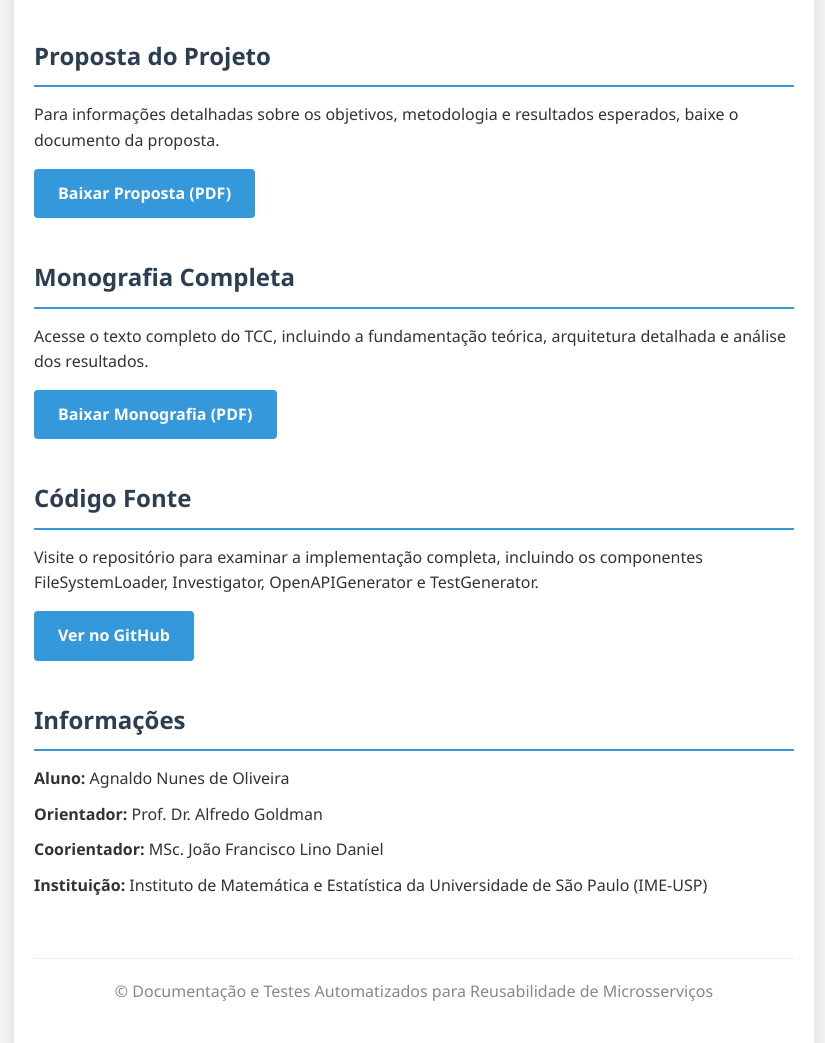
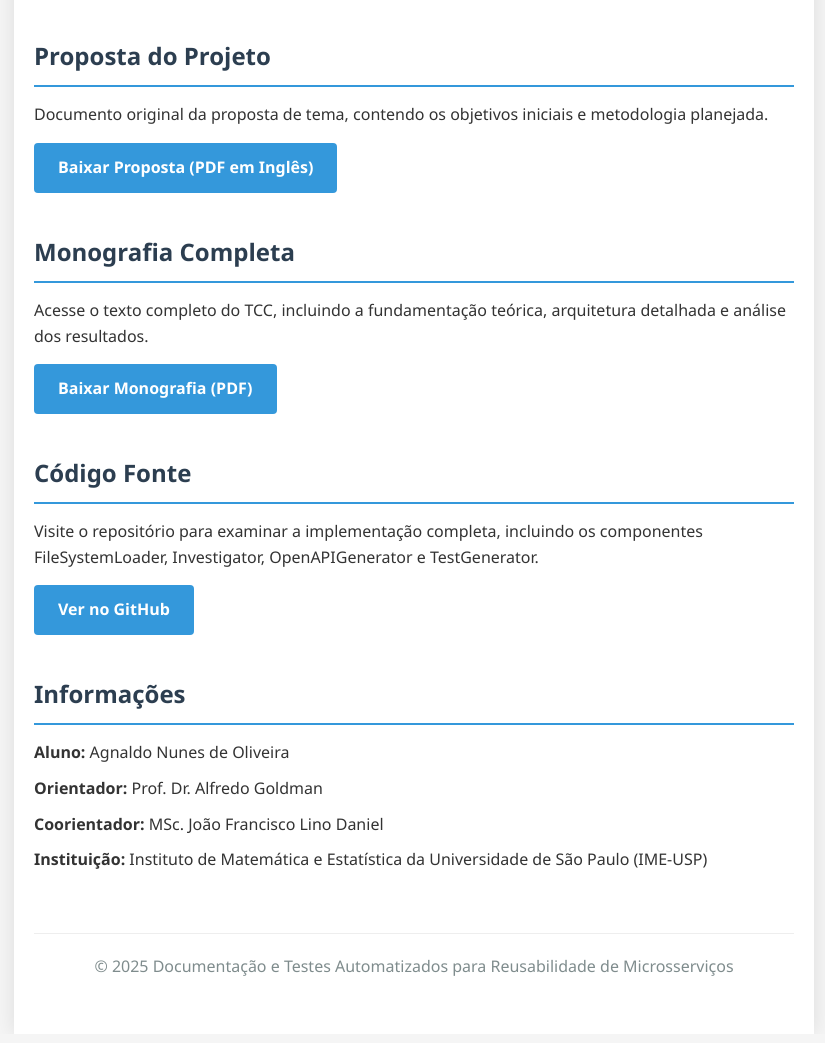
Before and after one commit to AgnaldoNunes/TCC, a plain HTML site: page index.html in a window 1280 px wide. Shown: the part 534-1577 px from the top of the page, without its empty margins (226-1051 px from the left). Drawn offline with Linux system fonts and the light colour scheme.

Commit message:
Revise project proposal and footer details
Updated project proposal description and corrected footer year span.

```diff
--- a/index.html
+++ b/index.html
@@ -22,8 +22,8 @@
 
             <section class="download">
                 <h2>Proposta do Projeto</h2>
-                <p>Para informações detalhadas sobre os objetivos, metodologia e resultados esperados, baixe o documento da proposta.</p>
-                <a href="Proposal.pdf" class="download-btn" download>Baixar Proposta (PDF)</a>
+                <p>Documento original da proposta de tema, contendo os objetivos iniciais e metodologia planejada.</p>
+                <a href="Proposal.pdf" class="download-btn" download>Baixar Proposta (PDF em Inglês)</a>
             </section>
 
             <section class="download">
@@ -48,7 +48,7 @@
         </main>
 
         <footer>
-            <p>&copy; <span id="2025"></span> Documentação e Testes Automatizados para Reusabilidade de Microsserviços</p>
+            <p>&copy; <span id="year"></span> Documentação e Testes Automatizados para Reusabilidade de Microsserviços</p>
         </footer>
     </div>
 
```
